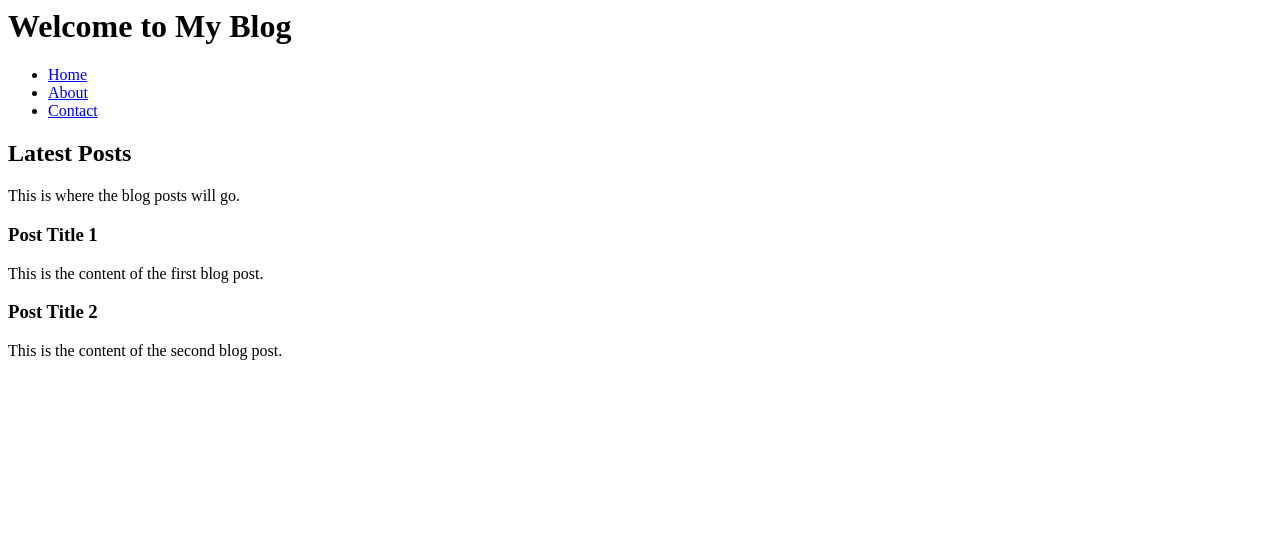
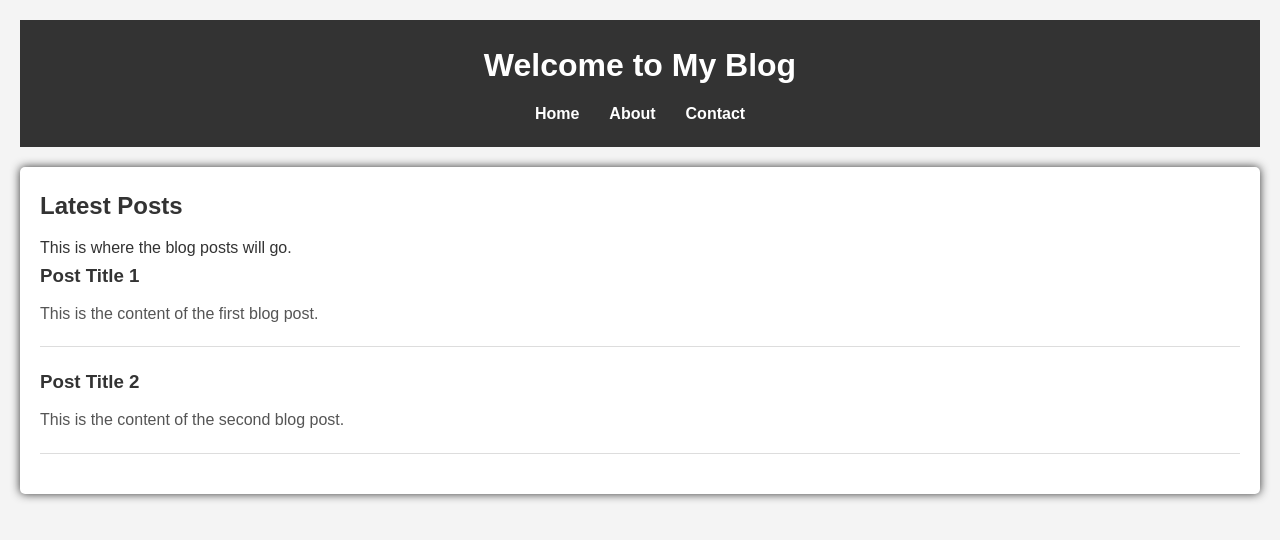
Before and after one commit to ali-mansha1351/Blogging-Website, a website: page src/index.html in a window 1280 px wide. Drawn offline with Linux system fonts and the light colour scheme.

Commit message:
Update index.html

```diff
--- a/src/index.html
+++ b/src/index.html
@@ -3,7 +3,7 @@
     <meta charset="UTF-8" />
     <meta name="viewport" content="width=device-width, initial-scale=1.0" />
     <title>My Blog</title>
-    <link rel="stylesheet" href="index.b2539d1d.css" />
+    <link rel="stylesheet" href="../styles/style.css" />
   </head>
   <body>
     <header>
```
